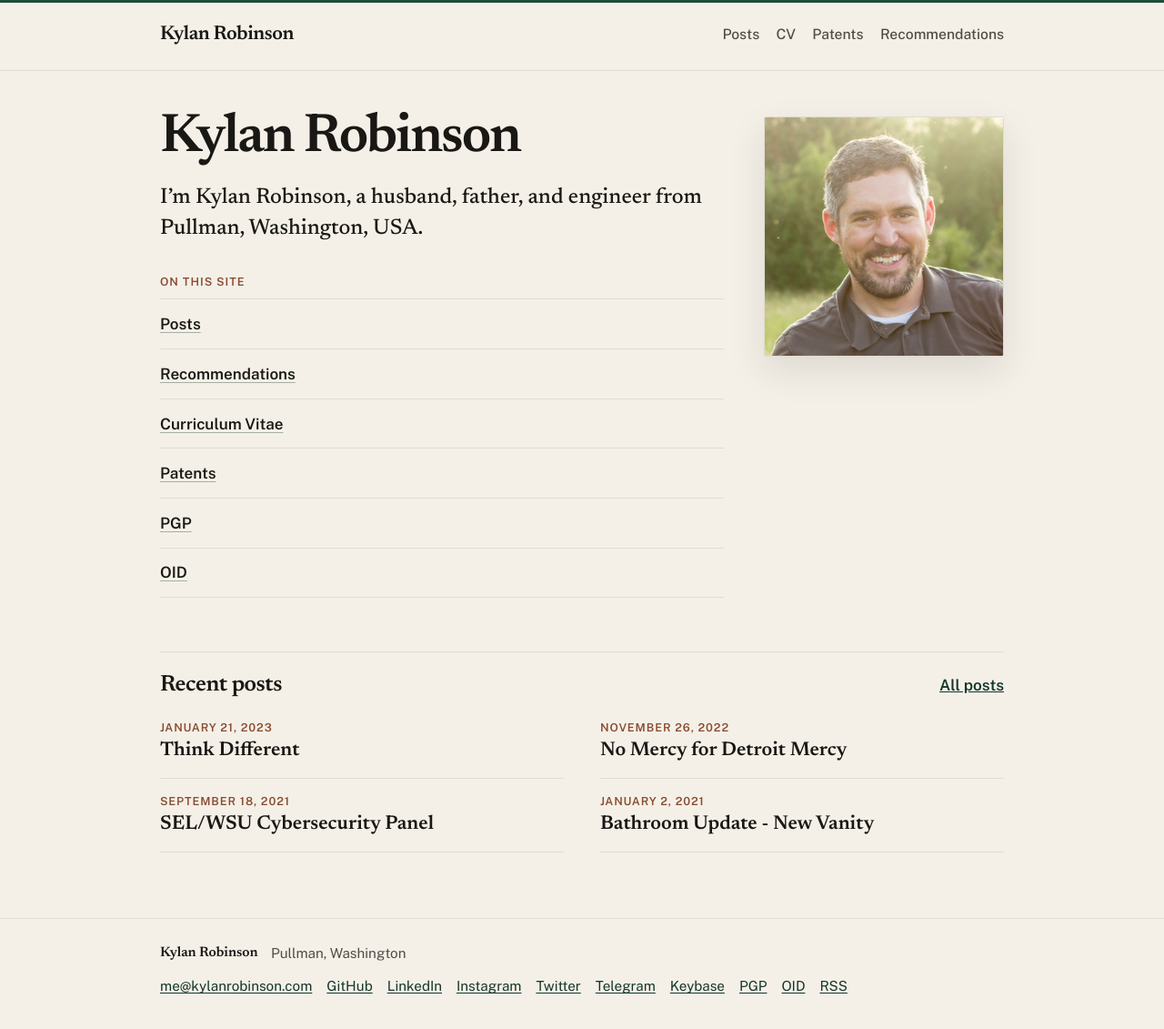
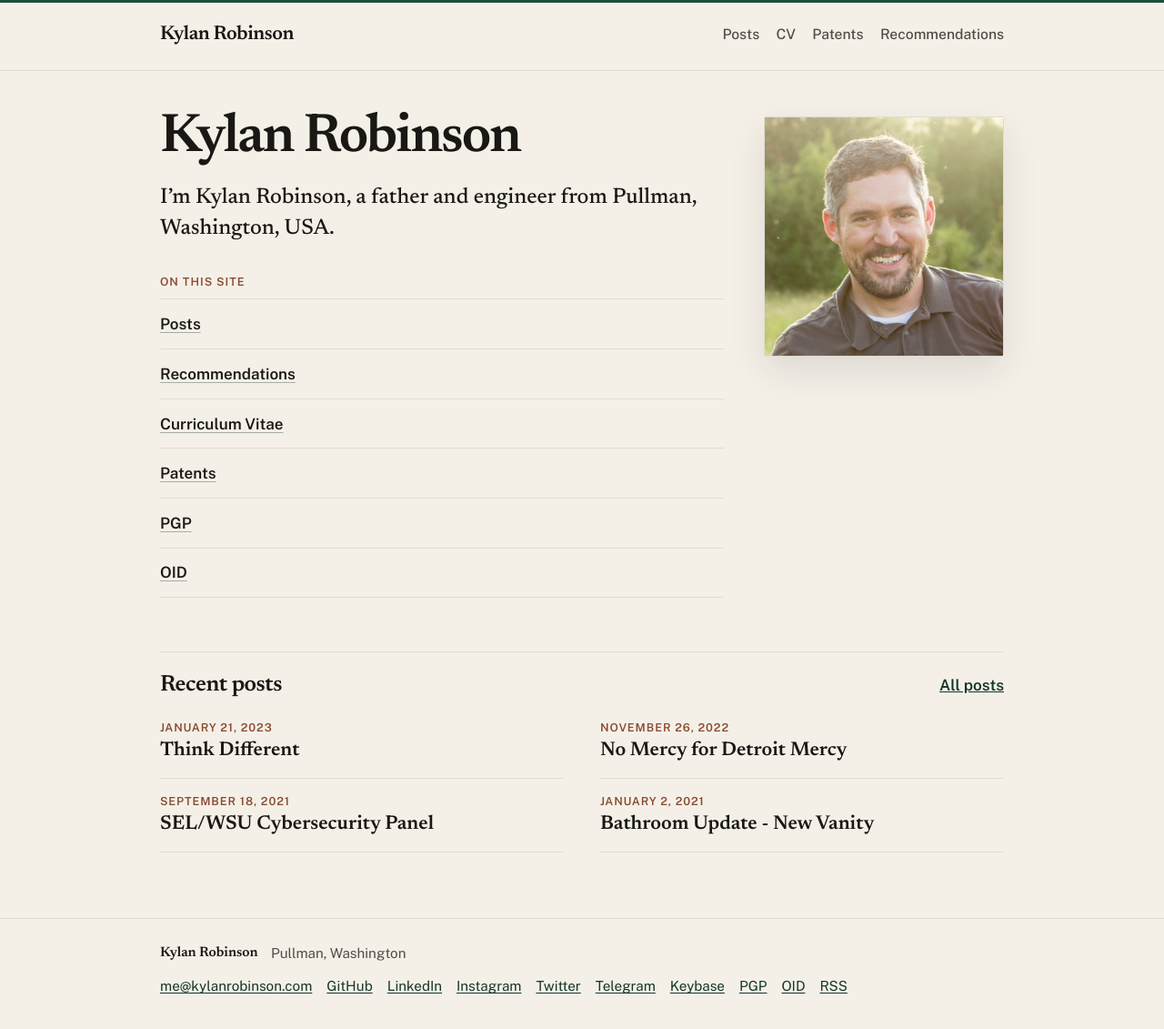
Before and after one commit to kylan/kylan.github.io, a Jekyll site: the page built from index.md, in a window 1280 px wide and 1141 px high. Shown: the top 1131 px of the window at 91% size. Built offline with Jekyll 4.4.1, drawn with Linux system fonts in a browser that asks for light colours.

Commit message:
Remove "husband" from the site description.
The bio, tagline, and meta description now say he is a father and engineer.

Co-authored-by: Kylan Robinson <kylan@users.noreply.github.com>

```diff
--- a/_config.yml
+++ b/_config.yml
@@ -1,6 +1,6 @@
 title: Kylan Robinson
-tagline: Husband, father, and engineer
-description: Kylan Robinson is a husband, father, and engineer from Pullman, Washington.
+tagline: Father and engineer
+description: Kylan Robinson is a father and engineer from Pullman, Washington.
 url: https://kylanrobinson.com
 lang: en_US
 timezone: UTC
--- a/index.md
+++ b/index.md
@@ -1,12 +1,12 @@
 ---
 layout: home
-description: Kylan Robinson is a husband, father, and engineer from Pullman, Washington.
+description: Kylan Robinson is a father and engineer from Pullman, Washington.
 image: /assets/img/headshot.jpg
 ---
 
 ![Portrait of Kylan Robinson](/assets/img/headshot.jpg){:width="363" height="363"}
 
-I'm Kylan Robinson, a husband, father, and engineer from Pullman, Washington, USA.
+I'm Kylan Robinson, a father and engineer from Pullman, Washington, USA.
 
 ## On this site
 
```
